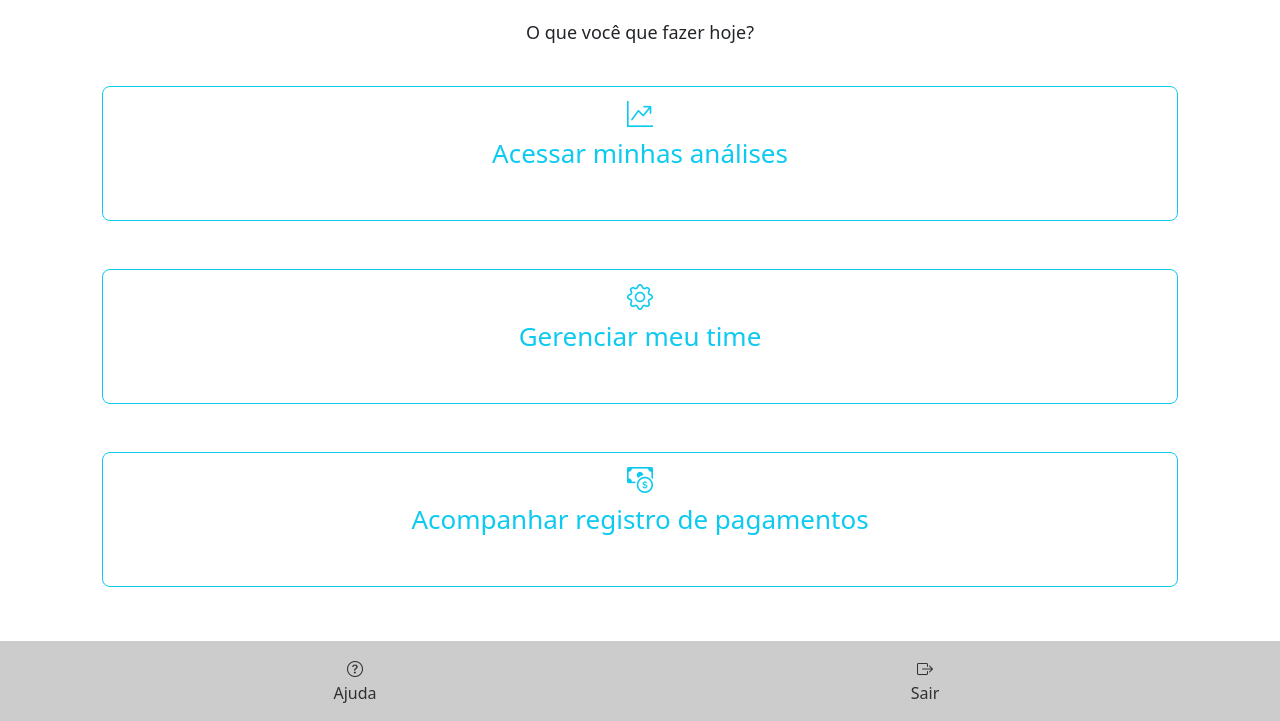
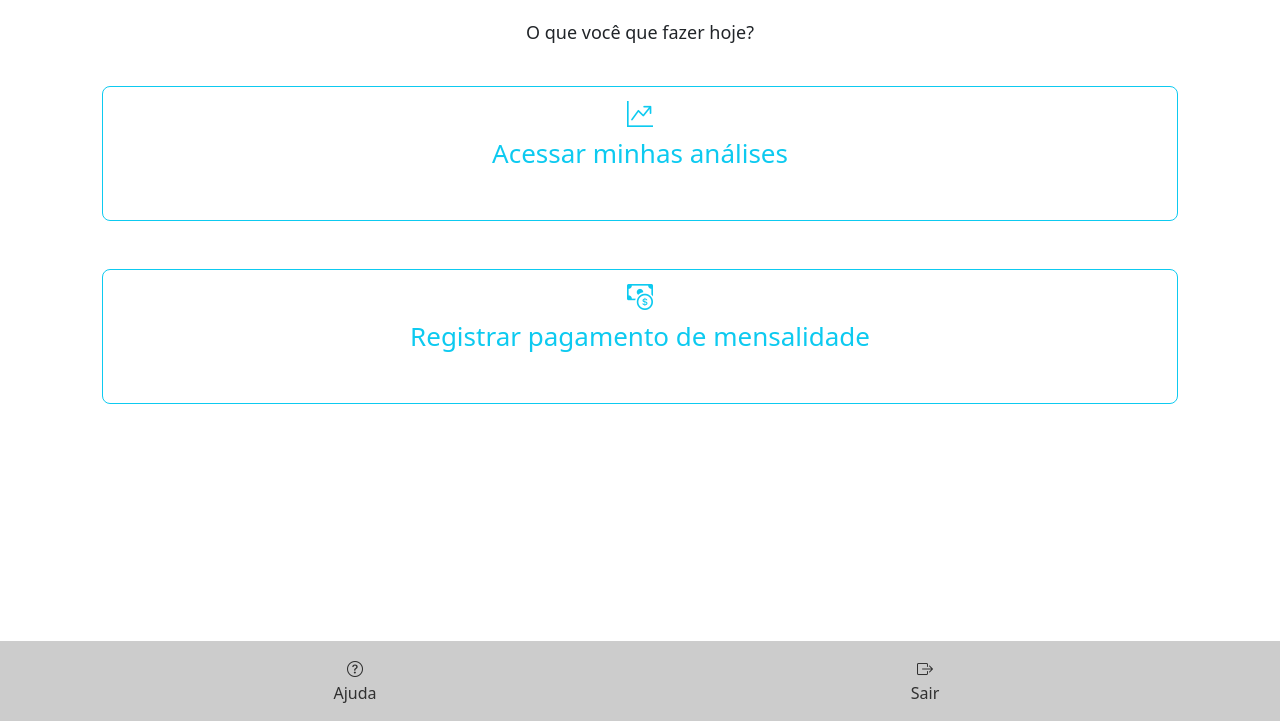
Before and after one commit to jptorrinha/TouchDownTech, a PHP site: page / in a window 1280 px wide. Shown: the part 79-800 px from the top of the page. Run offline with PHP 8.4, Linux system fonts and the light colour scheme.

Commit message:
Ajuste de P'sginas

```diff
--- a/assets/css/style.css
+++ b/assets/css/style.css
@@ -102,7 +102,10 @@ h2{
     font-size: 26px;
     min-height: 135px;
 }
-.admin p, .interna p{
+.admin p,
+.interna p,
+.couchs p,
+.player p{
     margin-top: 20px;
     font-size: 18px;
 }
--- a/index.php
+++ b/index.php
@@ -1,6 +1,6 @@
 <?php include 'parts/header.php' ?>
 <main>
-    <div class="container-fluid admin">
+    <div class="container-fluid admin" style="display: none">
         <div class="container">
             <div class="row mb-4">
                 <div class="col-12">
@@ -37,10 +37,67 @@
         </div>
     </div>
 
-    <div class="container-fluid couchs">
+    <div class="container-fluid couchs" style="display: none">
         <div class="container">
-            <div class="row">
-                <div class="col-12">Treinadores</div>
+            <div class="row mb-4">
+                <div class="col-12">
+                    <p class="text-center">O que você que fazer hoje?</p>
+                </div>
+            </div>
+            <div class="row mb-5">
+                <div class="col-12">
+                    <div class="d-grid gap-2 box-buttons">
+                        <a href="upload.php" class="btn btn-outline-info btn-lg lk">
+                            <i class="bi bi-cloud-arrow-up"></i><br>Upload de vídeos
+                        </a>
+                    </div>
+                </div>
+            </div>
+            <div class="row mb-5">
+                <div class="col-12">
+                    <div class="d-grid gap-2 box-buttons">
+                        <a href="analise.php" class="btn btn-outline-info btn-lg lk">
+                            <i class="bi bi-graph-up-arrow"></i><br>Acessar minhas análises
+                        </a>
+                    </div>
+                </div>
+            </div>
+            <div class="row mb-5">
+                <div class="col-12">
+                    <div class="d-grid gap-2 box-buttons">
+                        <a href="gerencia.php" class="btn btn-outline-info btn-lg lk">
+                            <i class="bi bi-gear"></i><br>Gerenciar meu time
+                        </a>
+                    </div>
+                </div>
+            </div>
+        </div>
+    </div>
+
+    <div class="container-fluid player">
+        <div class="container">
+            <div class="row mb-4">
+                <div class="col-12">
+                    <p class="text-center">O que você que fazer hoje?</p>
+                </div>
+            </div>
+            <div class="row mb-5">
+                <div class="col-12">
+                    <div class="d-grid gap-2 box-buttons">
+                        <a href="analise.php" class="btn btn-outline-info btn-lg lk">
+                            <i class="bi bi-graph-up-arrow"></i><br>Acessar minhas análises
+                        </a>
+                    </div>
+                </div>
+            </div>
+            <div class="row mb-5">
+                <div class="col-12">
+                    <div class="d-grid gap-2 box-buttons">
+                        <a href="gerencia.php" class="btn btn-outline-info btn-lg lk">
+                            <i class="bi bi-cash-coin"></i><br>Registrar pagamento de mensalidade
+                        </a>
+                    </div>
+                </div>
             </div>
         </div>
     </div>
```
